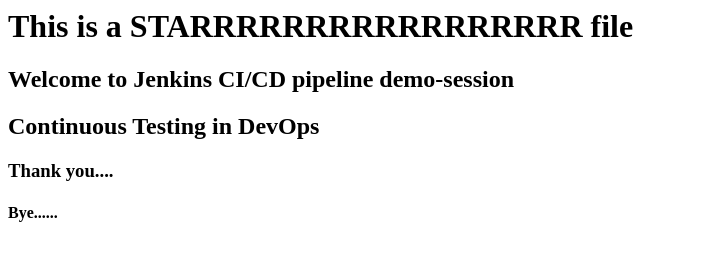
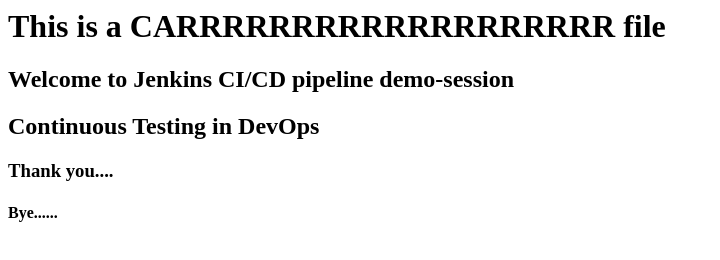
Before and after one commit to mohanpillai203/532, a plain HTML site: page index.html in a window 1280 px wide. Shown: the whole page, without its empty margins (0-720 px from the left). Drawn offline with Linux system fonts and the light colour scheme.

Commit message:
14th May commit-deployed code to production 7th time

```diff
--- a/index.html
+++ b/index.html
@@ -1,7 +1,7 @@
 <html>
 <title>Jenkins-Pipeline</title>
 <body>
-<h1>This is a STARRRRRRRRRRRRRRRRR file</h1>
+<h1>This is a CARRRRRRRRRRRRRRRRRRR file</h1>
 <h2>Welcome to Jenkins CI/CD pipeline demo-session</h2>
 <h2>Continuous Testing in DevOps</h2>
 <h3>Thank you....</h3>
```
